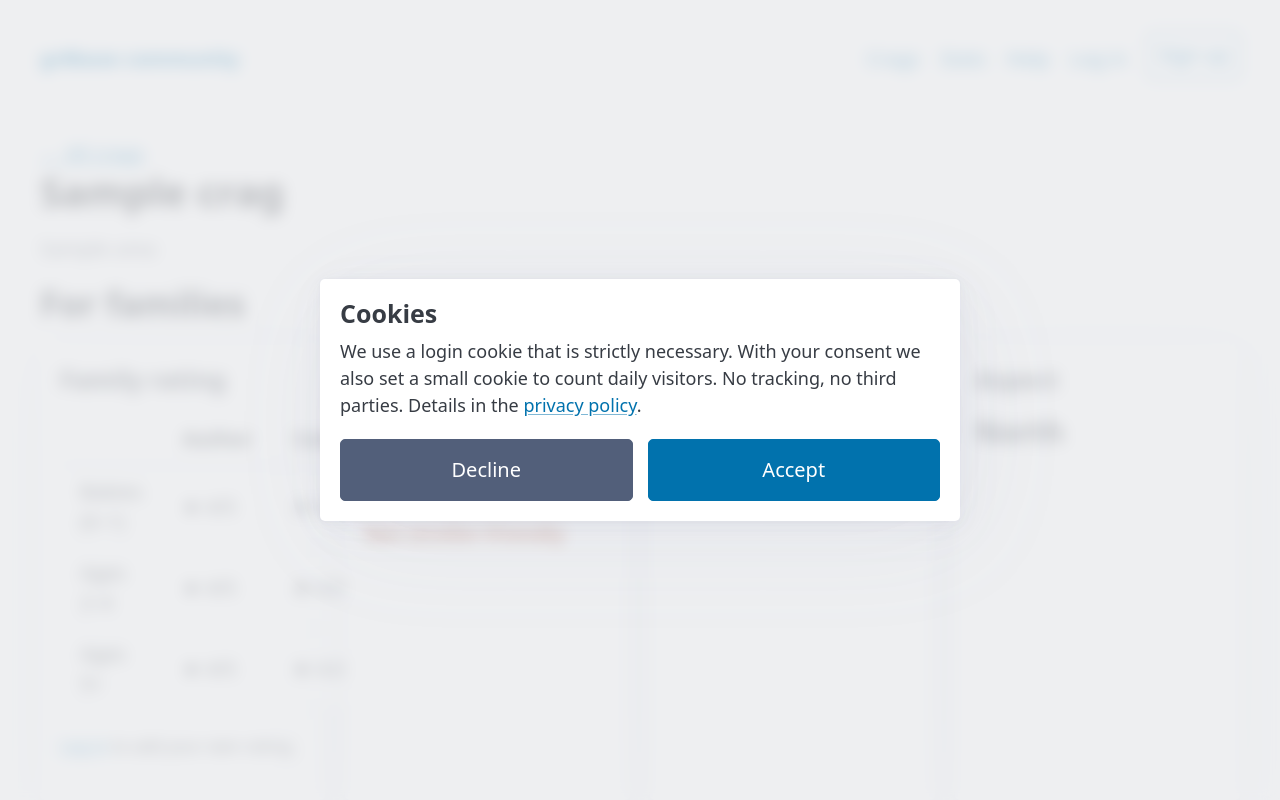
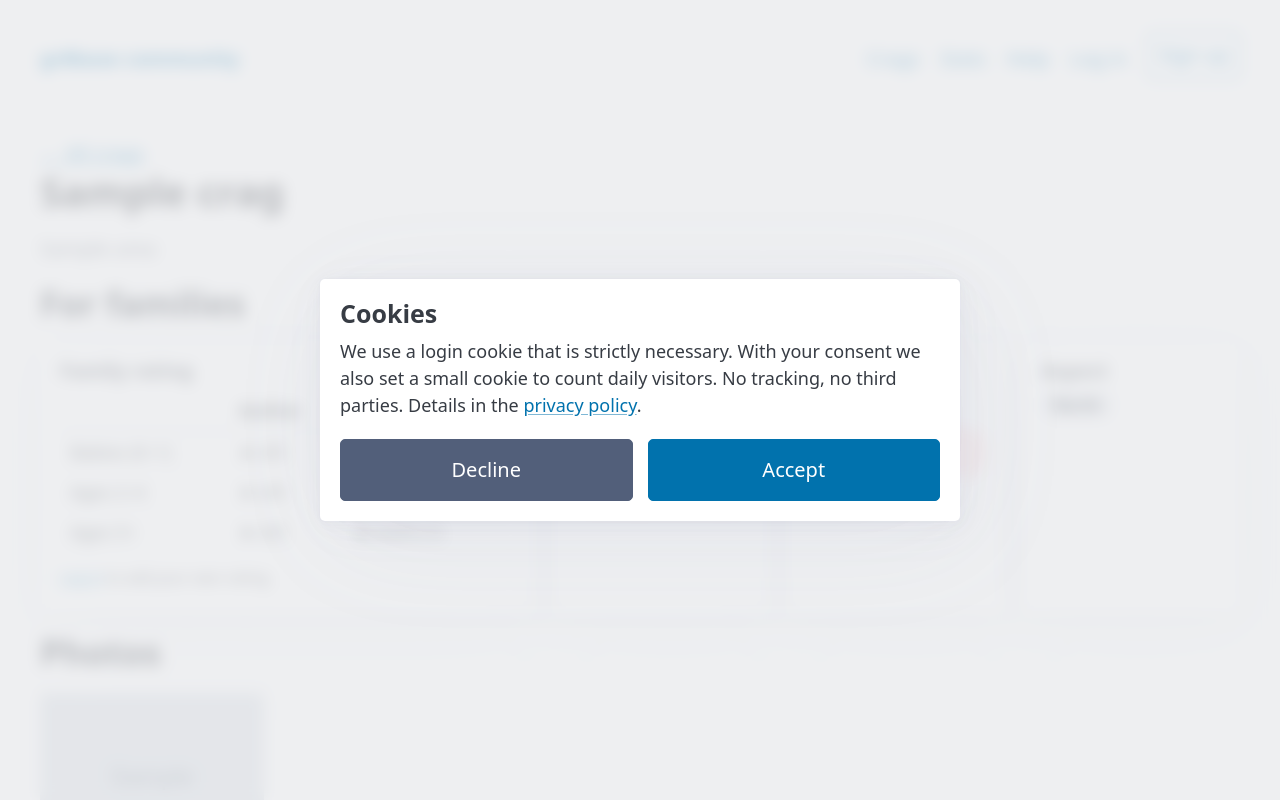
Before and after one commit to ripertio/gr8base-community, a Django app: page /crags/1/ in a window 1280 px wide. Run offline with Django 5.2, Linux system fonts and the light colour scheme; data comes from the database, SQL or seed files in the repository; tables that the repository leaves empty hold one stand-in row (values such as "Sample post"); grey boxes marked "Sample" are stand-in pictures; some libraries are stand-ins or nearby versions.

Commit message:
improving view of crag details and removing bug on desktop view not overlap of family rating table to next grid (#65)
Co-authored-by: ripertio <ripert@duck.com>

```diff
--- a/crags/templates/crags/crag_detail.html
+++ b/crags/templates/crags/crag_detail.html
@@ -43,10 +43,11 @@
     </h2>
 
 
-    <div class="grid">
+    <div class="grid family-grid">
 
         <article>
             <h4>Family rating</h4>
+            <div class="overflow-auto">
             <table>
                 <thead>
                     <tr><th></th><th>Author</th><th>Community</th></tr>
@@ -69,6 +70,7 @@
                     </tr>
                 </tbody>
             </table>
+            </div>
 
             {% if can_rate %}
                 <button type="button" class="outline" onclick="document.getElementById('rate-dialog').showModal()">
@@ -114,20 +116,16 @@
 
         <article>
             <h4>Approach</h4>
-            <h3>
-                {% if crag.approach_minutes %}
-                    {{ crag.approach_minutes }} min
-                {% else %}
-                    –
-                {% endif %}
-            </h3>
+            {% if crag.approach_minutes %}
+                <ul class="chips"><li class="chip">🥾 {{ crag.approach_minutes }} min</li></ul>
+            {% endif %}
             {% if not crag.approach_assessed %}
                 <p class="assessment-neutral">No further information</p>
             {% else %}
                     {% if approach_features %}
-                        <ul>
+                        <ul class="chips">
                             {% for feature in approach_features %}
-                                <li class="{% if feature.slug == 'stroller_friendly' %}assessment-positive{% elif feature.slug == 'rockfall' or feature.slug == 'fall_hazard' %}assessment-warning{% else %}assessment-neutral{% endif %}">
+                                <li class="chip {% if feature.slug == 'stroller_friendly' %}chip-good{% elif feature.slug == 'rockfall' or feature.slug == 'fall_hazard' %}chip-bad{% endif %}">
                                     {{ feature.label }}
                                 </li>
                             {% endfor %}
@@ -136,7 +134,7 @@
                         <p class="assessment-neutral">No hazards reported</p>
                     {% endif %}
                     {% if not approach_stroller_friendly %}
-                        <p class="assessment-warning">Not stroller-friendly</p>
+                        <ul class="chips"><li class="chip chip-bad">Not stroller-friendly</li></ul>
                     {% endif %}
             {% endif %}
         </article>
@@ -146,9 +144,9 @@
                 <p class="assessment-neutral">No information</p>
             {% else %}
                     {% if base_features %}
-                        <ul>
+                        <ul class="chips">
                             {% for feature in base_features %}
-                                <li class="{% if feature.slug == 'stroller_friendly' %}assessment-positive{% elif feature.slug == 'rockfall' or feature.slug == 'fall_hazard' %}assessment-warning{% else %}assessment-neutral{% endif %}">
+                                <li class="chip {% if feature.slug == 'stroller_friendly' %}chip-good{% elif feature.slug == 'rockfall' or feature.slug == 'fall_hazard' %}chip-bad{% endif %}">
                                     {{ feature.label }}
                                 </li>
                             {% endfor %}
@@ -157,7 +155,7 @@
                         <p class="assessment-neutral">No hazards reported</p>
                     {% endif %}
                     {% if not base_stroller_friendly %}
-                        <p class="assessment-warning">Not stroller-friendly</p>
+                        <ul class="chips"><li class="chip chip-bad">Not stroller-friendly</li></ul>
                     {% endif %}
             {% endif %}
         </article>
@@ -165,13 +163,11 @@
 
             <h4>Aspect</h4>
 
-            <h3>
-                {% if crag.orientation %}
-                    {{ crag.get_orientation_display }}
-                {% else %}
-                    –
-                {% endif %}
-            </h3>
+            {% if crag.orientation %}
+                <ul class="chips"><li class="chip">{{ crag.get_orientation_display }}</li></ul>
+            {% else %}
+                <p class="assessment-neutral">No information</p>
+            {% endif %}
 
         </article>
     </div>
--- a/static/css/main.css
+++ b/static/css/main.css
@@ -109,3 +109,19 @@
 .comment-header form{margin:0}
 .comment-delete{display:inline;width:auto;margin:0;padding:0;border:0;background:none;box-shadow:none;color:var(--pico-primary);font-size:.875rem;text-decoration:underline;cursor:pointer}
 .comment-delete:hover,.comment-delete:focus-visible{color:var(--pico-primary-hover)}
+.family-grid{display:flex;flex-wrap:wrap;gap:var(--pico-grid-row-gap) var(--pico-grid-column-gap)}
+.family-grid>article{margin:0;flex:1 1 11rem;min-width:0}
+.family-grid>article:first-child{flex:2.2 1 26rem}
+.family-grid td{white-space:nowrap}
+.family-grid{gap:.75rem}
+.family-grid>article{padding:.75rem 1rem;flex-basis:9rem;font-size:.9rem}
+.family-grid>article:first-child{flex:2 1 21rem}
+.family-grid h3,.family-grid h4{margin-bottom:.4rem;font-size:1rem}
+.family-grid h3{font-size:1.25rem}
+.family-grid table{margin-bottom:.5rem}
+.family-grid th,.family-grid td{padding:.3rem .5rem}
+.family-grid p,.family-grid ul{margin-bottom:.4rem}
+.chips{display:flex;flex-wrap:wrap;gap:.35rem;margin:0 0 .4rem;padding:0;list-style:none}
+.chips .chip{display:inline-block;margin:0;padding:.15rem .6rem;border-radius:1rem;background:var(--pico-muted-border-color);color:var(--pico-color);font-size:.8rem;font-weight:600;line-height:1.4}
+.chips .chip-good{background:#dcfce7;color:#166534}
+.chips .chip-bad{background:#fee2e2;color:#991b1b}
```
